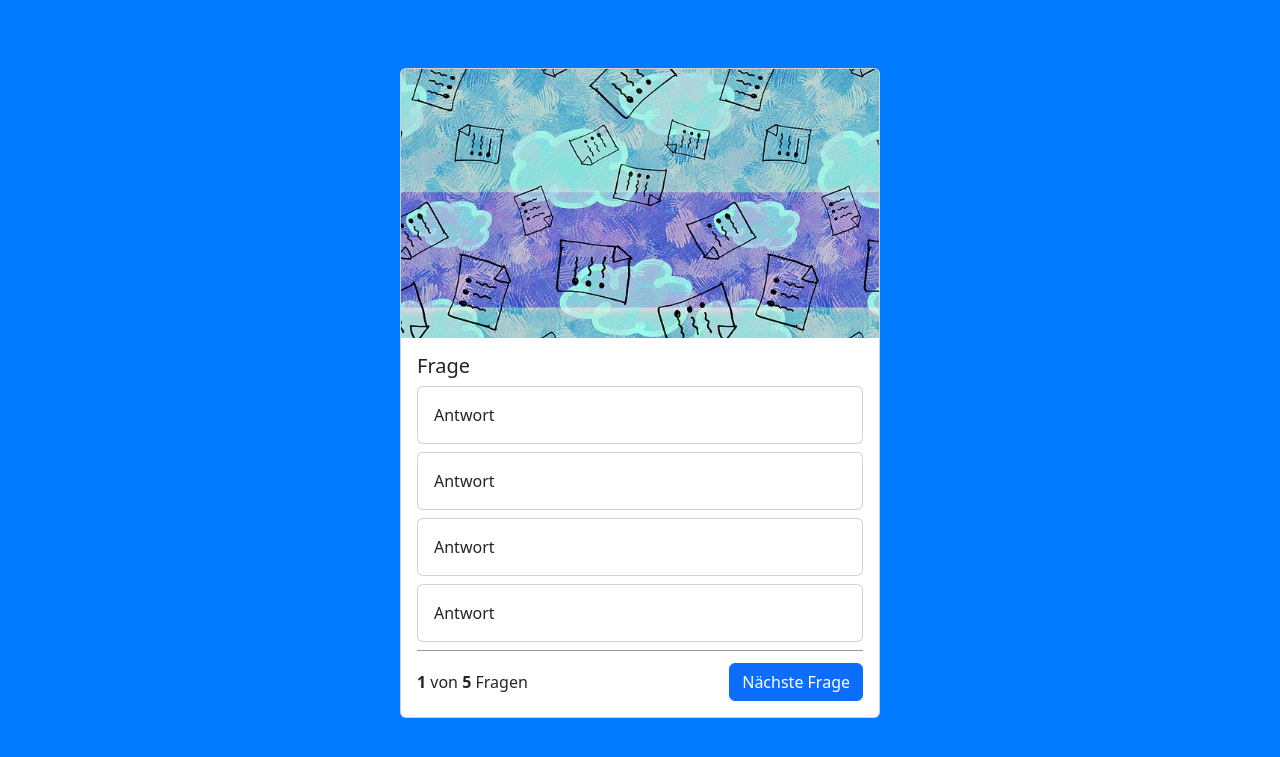
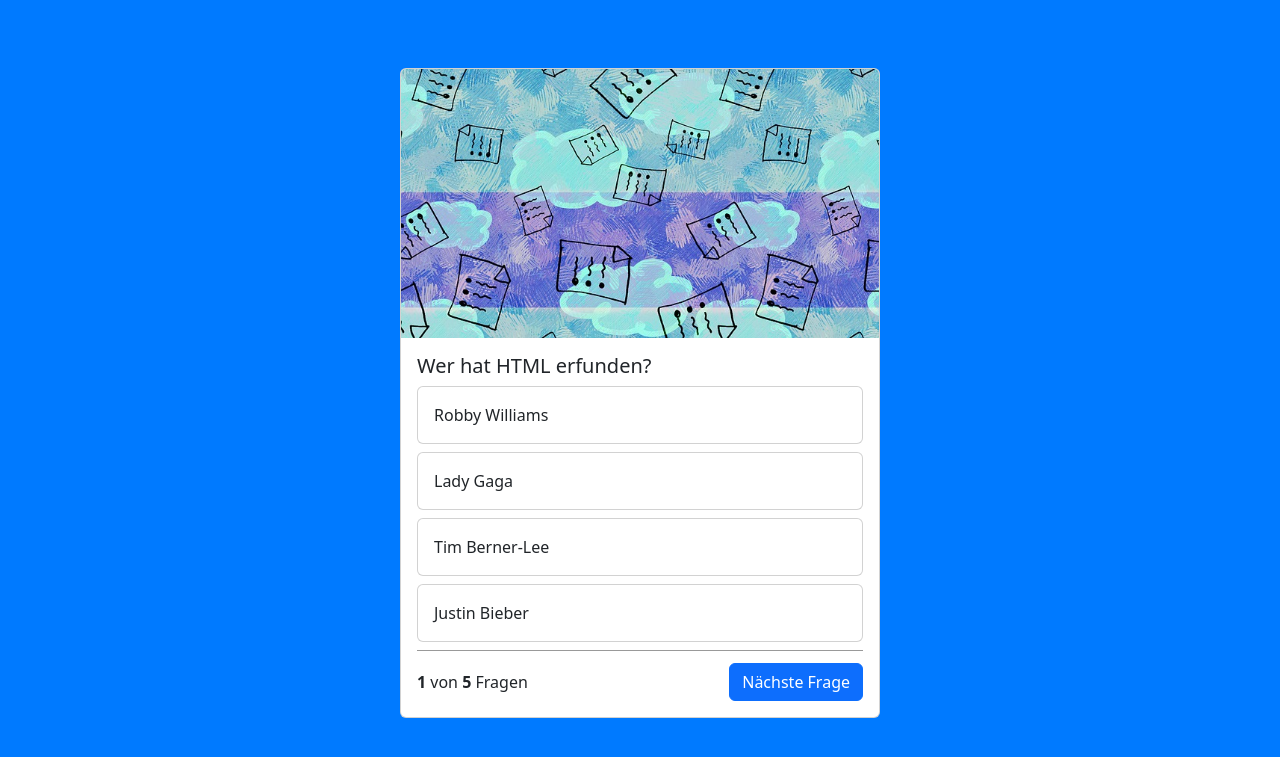
Before and after one commit to DavidV0/Quizz-App, a website: page index.html in a window 1280 px wide. Shown: the part 63-820 px from the top of the page. Drawn offline with nearby package versions, Linux system fonts and the light colour scheme.

Commit message:
card almost finished

```diff
--- a/index.html
+++ b/index.html
@@ -11,7 +11,7 @@
     <script src="script.js"></script>
     <title>Quizz App</title>
   </head>
-  <body>
+  <body onload="init()">
     <nav class="navbar bg-body-tertiary">
       <div class="container-fluid">
         <a class="navbar-brand" href="#">QuizApp</a>
@@ -21,28 +21,29 @@
       <div class="card quiz-card ">
         <img src="./img/pencil.jpg" class="card-img-top" alt="">
         <div class="card-body">
-          <h5 class="card-title">Frage</h5>
-          <div class="card mb-2 ">
-            <div class="card-body">
+          <h5 class="card-title" id="questiontext">Frage</h5>
+          <div class="card mb-2 quiz-answer-card" onclick="answer(1)">
+            <div class="card-body" id="answer_1">
               Antwort
             </div>
           </div>
-          <div class="card mb-2 ">
-            <div class="card-body">
+          <div class="card mb-2 quiz-answer-card" onclick="answer(2)">
+            <div class="card-body" id="answer_2">
               Antwort
             </div>
-          </div>  <div class="card mb-2 ">
-            <div class="card-body">
+          </div>  <div class="card mb-2 quiz-answer-card" onclick="answer(3)">
+            <div class="card-body" id="answer_3">
               Antwort
             </div>
-          </div>  <div class="card mb-2 ">
-            <div class="card-body">
+          </div>
+          <div class="card mb-2 quiz-answer-card" onclick="answer(4)">
+            <div class="card-body" id="answer_4" >
               Antwort
             </div>
           </div>
 
           <div class="question-footer">
-            <span><b>1</b> von <b>5</b> Fragen</span>
+            <span><b>1</b> von <b id="all-questions">5</b> Fragen</span>
 
             <button class="btn btn-primary">Nächste Frage</button>
           </div>
--- a/script.js
+++ b/script.js
@@ -0,0 +1,69 @@
+let questions = [
+  {
+    question: "Wer hat HTML erfunden?",
+    answer1: "Robby Williams",
+    answer2: "Lady Gaga",
+    answer3: "Tim Berner-Lee",
+    answer4: "Justin Bieber",
+    right_answer: 3,
+  },
+  {
+    question: "Was bedeutet das HTML Tag &lt,a%gt;?",
+    answer1: "Text fett",
+    answer2: "Container",
+    answer3: "Ein Link",
+    answer4: "Kursiv",
+    right_answer: 3,
+  },
+  {
+    question: "Wie bindet man eine Website in eine Website ein?",
+    answer1: "Garnicht",
+    answer2: "Vielleicht",
+    answer3: "Mit Links",
+    answer4: "Justin Bieber",
+    right_answer: 3,
+  },
+  {
+    question: "Wer hat HTML erfunden",
+    answer1: "Robby Williams",
+    answer2: "Lady Gaga",
+    answer3: "Tim Berner-Lee",
+    answer4: "Justin Bieber",
+    right_answer: 3,
+  },
+  {
+    question: "Wer hat HTML erfunden",
+    answer1: "Robby Williams",
+    answer2: "Lady Gaga",
+    answer3: "Tim Berner-Lee",
+    answer4: "Justin Bieber",
+    right_answer: 3,
+  },
+];
+
+let currentQuestion = 0;
+
+function init() {
+  document.getElementById("all-questions").innerHTML = questions.length;
+  showQuestion();
+}
+
+function showQuestion() {
+  let question = questions[currentQuestion];
+
+  document.getElementById("questiontext").innerHTML = question["question"];
+  document.getElementById("answer_1").innerHTML = question["answer1"];
+  document.getElementById("answer_2").innerHTML = question["answer2"];
+  document.getElementById("answer_3").innerHTML = question["answer3"];
+  document.getElementById("answer_4").innerHTML = question["answer4"];
+}
+
+function answer(id) {
+  let question = questions[currentQuestion];
+  let answer_number = question["right_answer"];
+  if (id == answer_number) {
+    console.log("richtig");
+  } else {
+    console.log("falsch");
+  }
+}
--- a/style.css
+++ b/style.css
@@ -23,3 +23,8 @@
 .quiz-card {
   width: 30rem;
 }
+
+.quiz-answer-card:hover {
+  cursor: pointer;
+  background-color: rgba(0, 0, 0, 0.05);
+}
```
